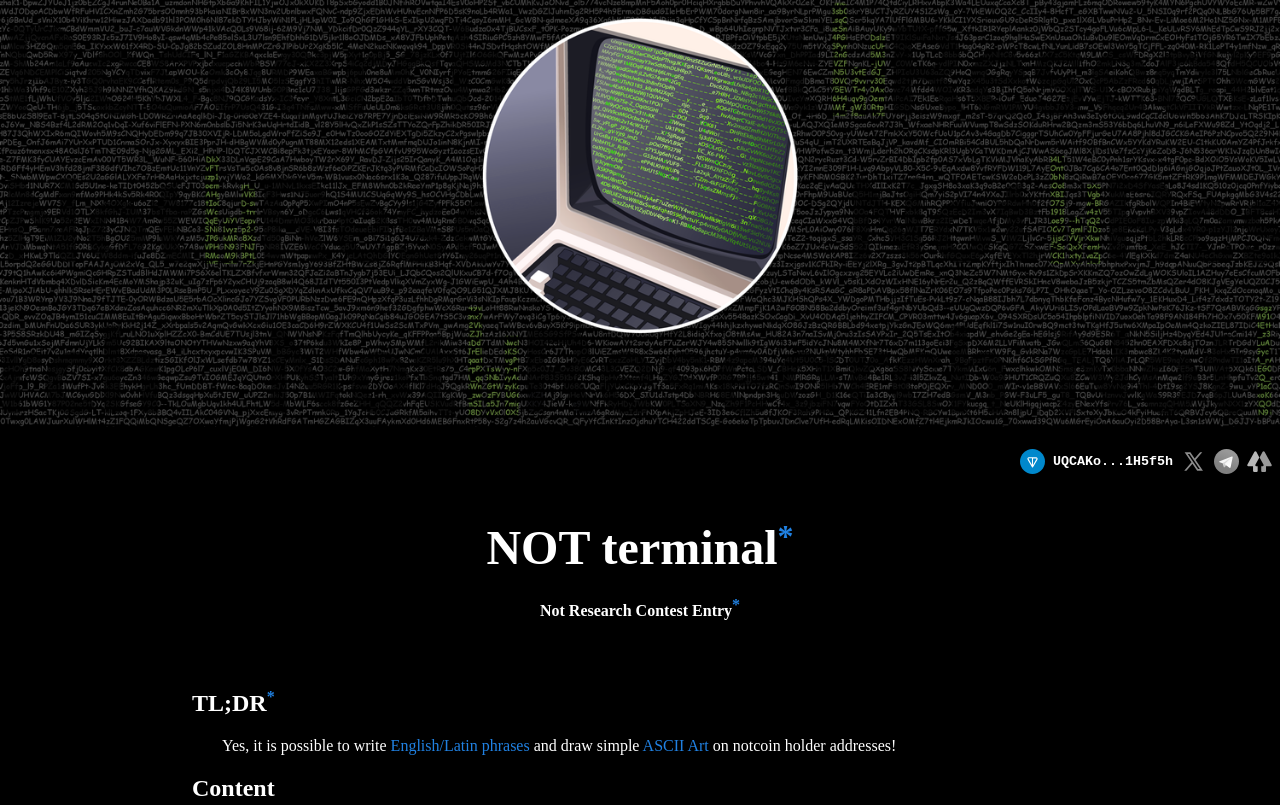
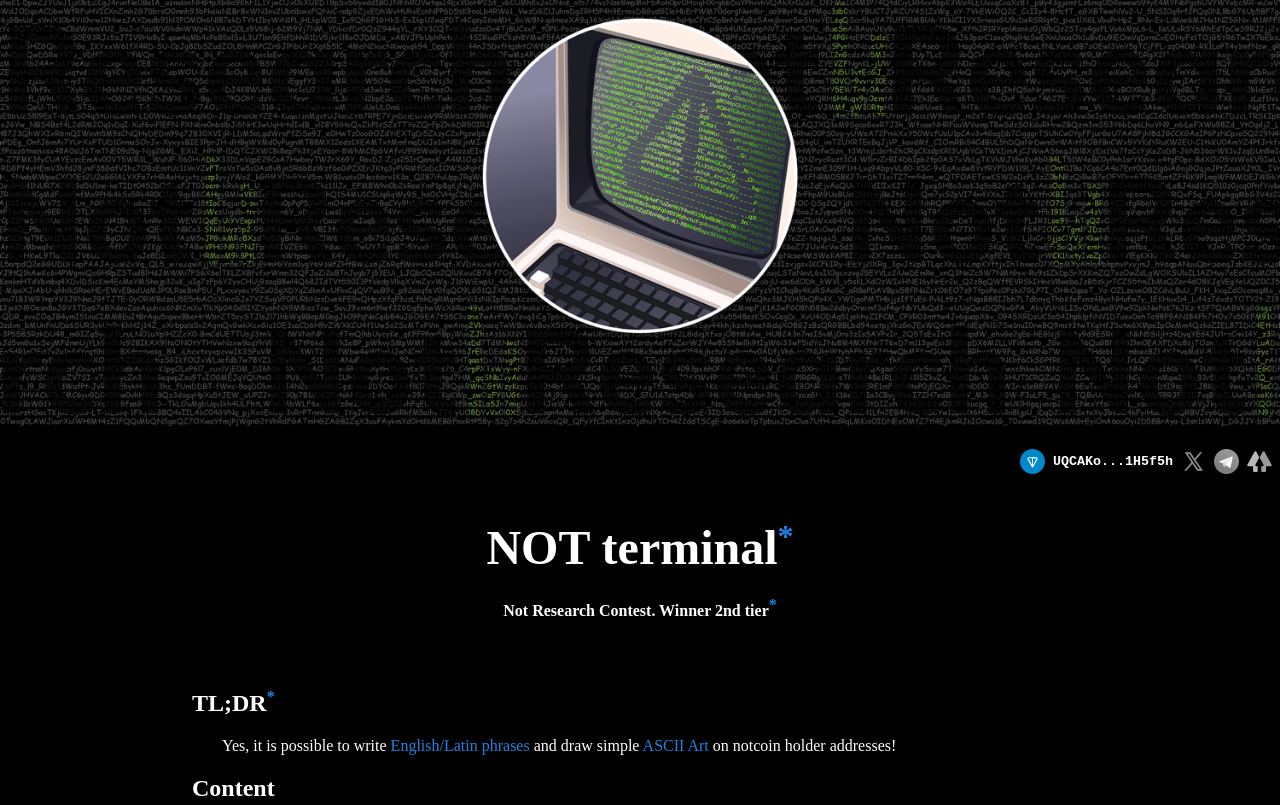
Before and after one commit to PoWJPGs/not_terminal, a plain HTML site: page index.html in a window 1280 px wide. Shown: the top 805 px of the page. Drawn offline with Linux system fonts and the light colour scheme.

Commit message:
Update index.html

```diff
--- a/index.html
+++ b/index.html
@@ -10,12 +10,12 @@
 
   gtag('config', 'G-ZTNET1S2PE');
 </script>
-<title>NOT terminal. Not Research Contest Entry</title>
+<title>NOT terminal. Not Research Contest. Winner 2nd tier</title>
     <link href="style/style.css" rel="stylesheet" type="text/css">
     <link rel="icon" type="image/x-icon" href="img/favicon.ico">
     <meta name="charset" content="charset=utf-8">
     <meta name="author" content="@powjpgs">
-    <meta name="description" content="NOT terminal. Not Research Contest Entry">
+    <meta name="description" content="NOT terminal. Not Research Contest. Winner 2nd tier">
     <meta name="keywords" content="powjpgs, research, ASCII Art, ascii, art, NOT, TON, Notcoin, Toncoin">
 </head>
 
@@ -56,7 +56,7 @@ function remove_bck(check_box_name, ascii_art_name) {
 
 <div align="center" class="title">NOT terminal<sup><a href="https://en.wikipedia.org/wiki/Computer_terminal" target="_new" class="at" title="wikipedia: Computer terminal">*</a></sup>
 </div>
-<h4 align="center">Not Research Contest Entry<sup><a href="https://contest.notco.in/research" target="_new" class="atdp" title="Contest site">*</a></sup></h4>
+<h4 align="center">Not Research Contest. Winner 2nd tier<sup><a href="https://contest.notco.in/research" target="_new" class="atdp" title="Contest site">*</a></sup></h4>
 
 <div style="margin: 5% 15% 0% 15%; font-size: 12pt; text-align: left;">
 
```
